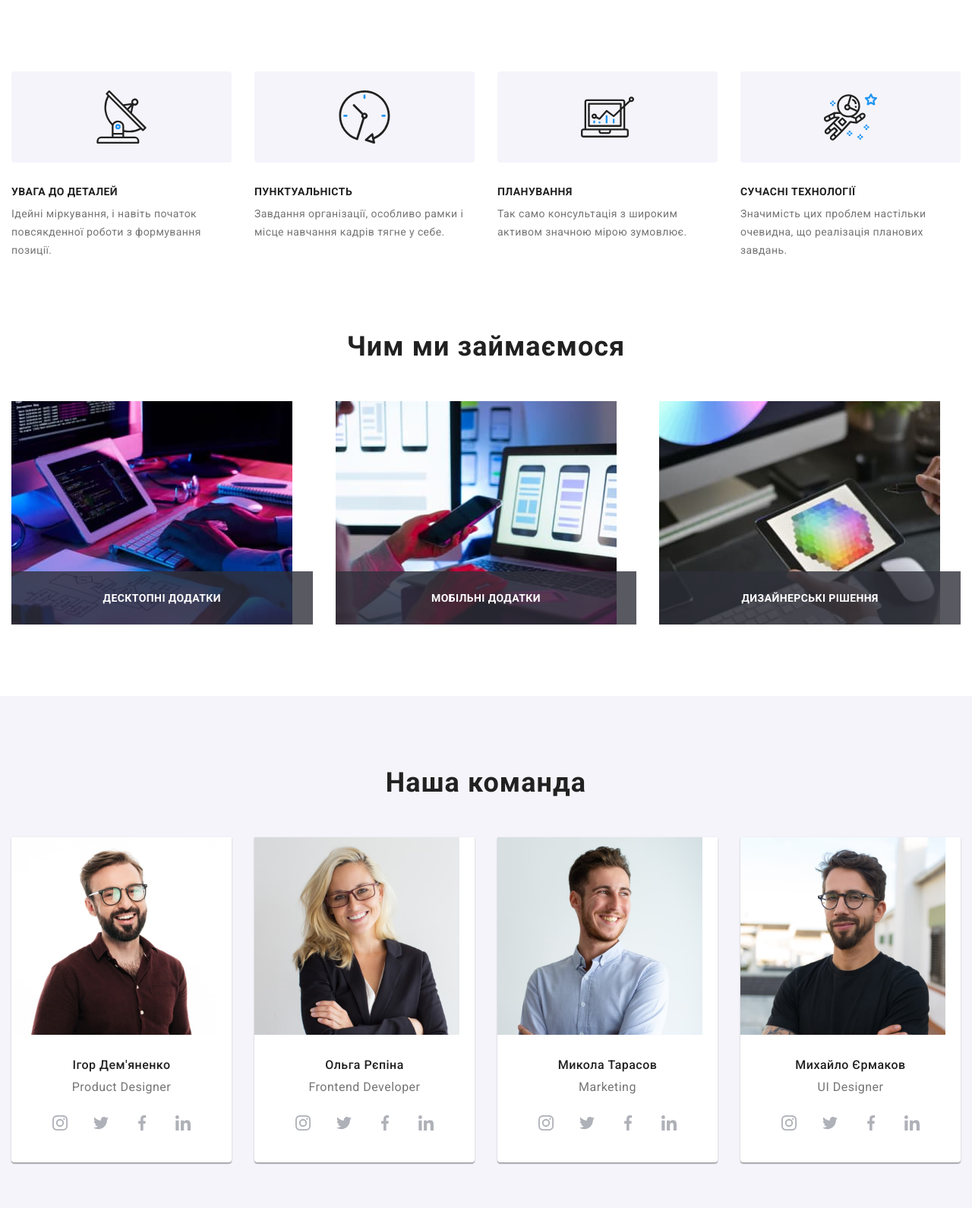
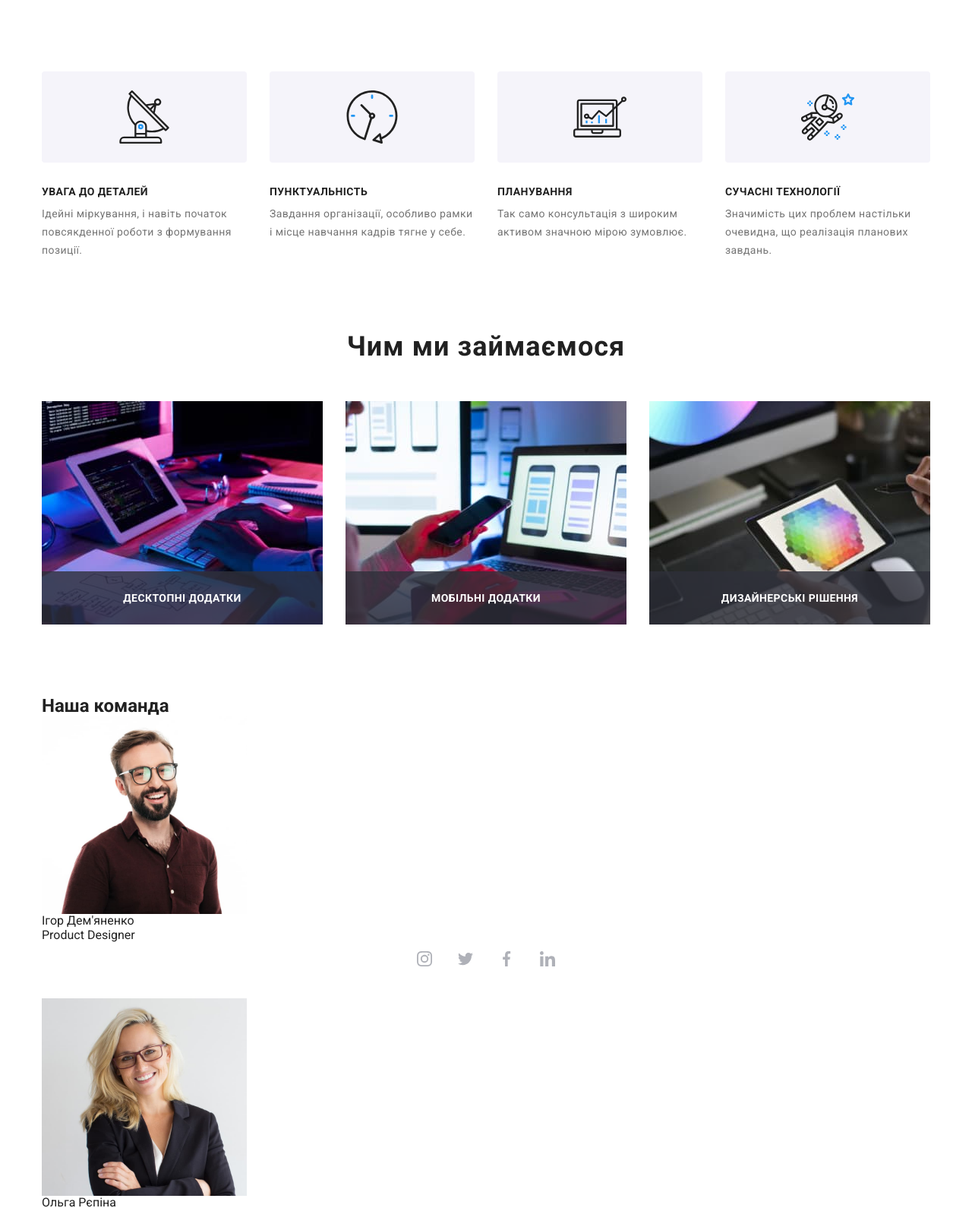
Before and after one commit to NikitaDima/goit-markup-hw-08, a plain HTML site: page index.html in a window 1280 px wide. Shown: the part 682-2272 px from the top of the page at 76% size. Drawn offline with nearby package versions, Linux system fonts and the light colour scheme.

Commit message:
adaptiv day 2.1

```diff
--- a/sass/components/_benefits.scss
+++ b/sass/components/_benefits.scss
@@ -8,39 +8,35 @@
         }
     }
     &__list {
-        margin-right: -30px;
-
-        display: flex;
-        flex-wrap: wrap;
 
         @media screen and (min-width: 768px) {
-            margin-right: -30px;
+            margin: -15px;
 
             display: flex;
             flex-wrap: wrap;
         }
 
-        @media screen and (min-width: 1200px) {
-            margin-right: -30px;
-
-            display: flex;
-            flex-wrap: wrap;
-        }
     }
     &__item {
-        flex-basis: calc(100%/4 - 30px);
-        margin-right: 30px;
 
         @media screen and (min-width: 768px) {
-            flex-basis: calc(100%/4 - 30px);
-            margin-right: 30px;
+            flex-basis: calc((100% - 2 * 30px) / 2);
+            margin: 15px;
+
         }
 
         @media screen and (min-width: 1200px) {
-            flex-basis: calc(100%/4 - 30px);
-            margin-right: 30px;
+            flex-basis: calc((100% - 4 * 30px) / 4);
+            margin: 15px;
         }
     }
+    &__item:not(:last-child) {
+        @media screen and (max-width: 767px) {
+            margin-bottom: 30px;
+        }
+
+    }
+
     &__box {
         max-width: 100%;
         height: 120px;
@@ -58,6 +54,12 @@
         line-height: 1.142;
         letter-spacing: 0.03em;
         text-transform: uppercase;
+
+        @media screen and (max-width: 767px) {
+            text-align: center;
+        }
+
+
     }
     &__text {
         font-size: 14px;
--- a/sass/components/_conteiner.scss
+++ b/sass/components/_conteiner.scss
@@ -4,4 +4,16 @@
     // max-width: 1200px;
     margin: 0 auto;
     padding: 0 15px;
+
+    @media screen and (min-width: 480px) {
+        width: 480px;
+    }
+
+    @media screen and (min-width: 768px) {
+        width: 768px;
+    }
+
+    @media screen and (min-width: 1200px) {
+        width: 1200px;
+    }
 }
--- a/sass/components/_header.scss
+++ b/sass/components/_header.scss
@@ -3,29 +3,25 @@
 
 
     &__conteiner {
-        padding: 16px 15px;
+        padding: 16px 0;
         margin-left: auto;
         margin-right: auto;
-
-        @media screen and (min-width: 480px) {
-            width: 480px;
-        }
+        width: 100%;
 
 
         @media screen and (min-width: 768px) {
-            width: 768px;
+
             display: flex;
             align-items: center;
             justify-content: space-between;
 
-            padding: 21px 15px;
+            padding: 21px 0;
         }
         @media screen and (min-width: 1200px) {
             display: flex;
             align-items: center;
             justify-content: space-between;
-            width: 1200px;
-            padding: 25px 15px;
+            padding: 25px 0;
 
         }
 
--- a/sass/components/_team.scss
+++ b/sass/components/_team.scss
@@ -1,51 +1,51 @@
-.team {
-    &__section {
-        padding: var(--section-content) 0;
-        background: #F5F4FA;
-    }
-    &__title {
-        font-weight: 700;
-        font-size: 36px;
-        line-height: 1.166;
-        letter-spacing: 0.03em;
-        text-align: center;
-        margin-bottom: 50px;
-    }
-    &__list {
-        display: flex;
-        flex-wrap: wrap;
-        gap: 30px;
+// .team {
+//     &__section {
+//         padding: var(--section-content) 0;
+//         background: #F5F4FA;
+//     }
+//     &__title {
+//         font-weight: 700;
+//         font-size: 36px;
+//         line-height: 1.166;
+//         letter-spacing: 0.03em;
+//         text-align: center;
+//         margin-bottom: 50px;
+//     }
+//     &__list {
+//         display: flex;
+//         flex-wrap: wrap;
+//         gap: 30px;
 
-        margin: 0;
-        padding: 0;
-        margin-right: -30px;
-    }
-    &__item {
-        flex-basis: calc(100%/4 - 30px);
+//         margin: 0;
+//         padding: 0;
+//         margin-right: -30px;
+//     }
+//     &__item {
+//         flex-basis: calc(100%/4 - 30px);
 
-        background: var(--title-text-color);
-        box-shadow: 0px 1px 3px rgba(0, 0, 0, 0.12), 0px 1px 1px
-        rgba(0, 0, 0, 0.14), 0px 2px 1px rgba(0, 0, 0, 0.2);
-        border-radius: 0px 0px 4px 4px;
-    }
-    &__conteiner {
-        text-align: center;
-        padding-top: 30px;
-        margin-bottom: 16px;
-    }
-    &__text {
-        font-weight: 500;
-        font-size: 16px;
-        line-height: 1.187;
-        letter-spacing: 0.03em;
+//         background: var(--title-text-color);
+//         box-shadow: 0px 1px 3px rgba(0, 0, 0, 0.12), 0px 1px 1px
+//         rgba(0, 0, 0, 0.14), 0px 2px 1px rgba(0, 0, 0, 0.2);
+//         border-radius: 0px 0px 4px 4px;
+//     }
+//     &__conteiner {
+//         text-align: center;
+//         padding-top: 30px;
+//         margin-bottom: 16px;
+//     }
+//     &__text {
+//         font-weight: 500;
+//         font-size: 16px;
+//         line-height: 1.187;
+//         letter-spacing: 0.03em;
 
-        margin-bottom: 10px;
-    }
-    &__desc {
-        font-weight: 400;
-        font-size: 16px;
-        line-height: 1.187;
-        letter-spacing: 0.03em;
-        color: var(--desc-text-color)
-    }
-}
+//         margin-bottom: 10px;
+//     }
+//     &__desc {
+//         font-weight: 400;
+//         font-size: 16px;
+//         line-height: 1.187;
+//         letter-spacing: 0.03em;
+//         color: var(--desc-text-color)
+//     }
+// }
```
Also changed, not shown: css/main.css, css/main.min.css, 2 other files.
